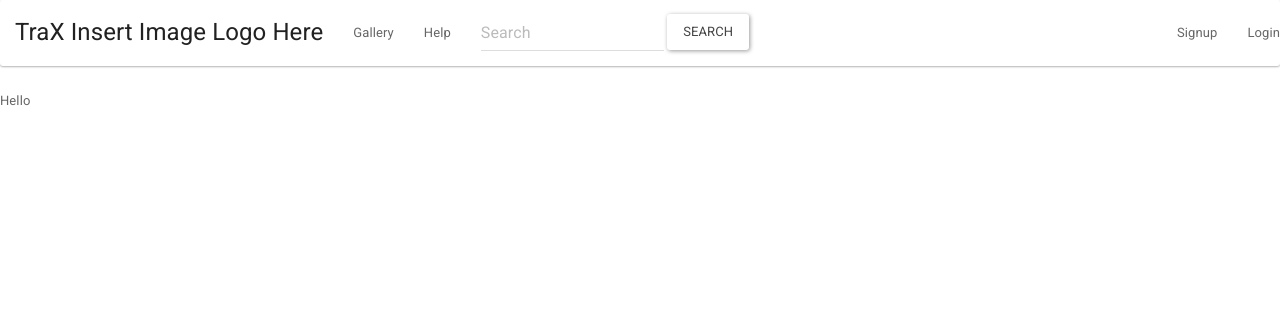
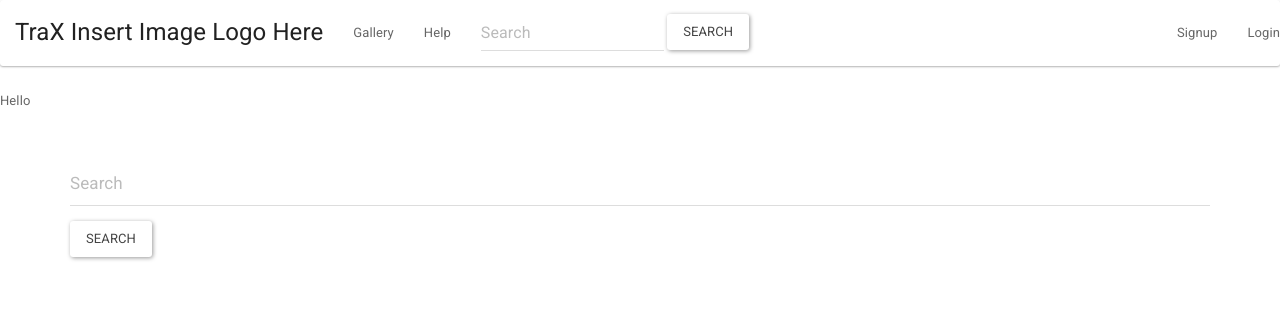
Before and after one commit to joel99/DoYourCodeWork, a Flask app: page / in a window 1280 px wide. Shown: the top 326 px of the page. Run offline with Flask 2, Linux system fonts and the light colour scheme; some libraries are stand-ins or nearby versions.

Commit message:
Fix merge issues

```diff
--- a/project/app.py
+++ b/project/app.py
@@ -107,6 +107,7 @@ def mapSave():
     print json.loads(mapData)
     return True
 
+
 # Login Routes ======================================
 
 @app.route("/login/", methods=["POST"])
--- a/project/static/css/custom.css
+++ b/project/static/css/custom.css
@@ -32,7 +32,7 @@ body{
 }
 
 .navbar{
-	background: none;
+	background: white;
 	border: none;
 }
 
--- a/project/templates/base.html
+++ b/project/templates/base.html
@@ -38,7 +38,7 @@
             <a href="#" class="dropdown-toggle" data-toggle="dropdown" role="button" aria-haspopup="true" aria-expanded="false">Create<span class="caret"></span></a>
             <ul class="dropdown-menu">
               <li>
-		<form action="/create/" method="POST" class="navbar-form navbar-left" role="search">
+		<form action="/create/" autocomplete="off" method="POST" class="navbar-form navbar-left" role="search">
 		  <div class="form-group">
 		    <input name="mapName" type="text" class="form-control" placeholder="Name" required>
 		  </div>
--- a/project/templates/home.html
+++ b/project/templates/home.html
@@ -1 +1,21 @@
 {% extends "base.html" %}
+
+{% block content %}
+
+<div class="jumbotron">
+  <div class="container">
+  <form action="/gallery/search" role="search">
+    <div class="form-group">
+      <input name="searchQ" type="text" class="form-control input-lg" placeholder="Search" required>
+    </div>
+    <button type="submit" class="btn btn-default">Search</button>
+  </form>
+  </div>
+</div>
+
+
+
+
+
+
+{% endblock %}
--- a/project/utils/mapUtil.py
+++ b/project/utils/mapUtil.py
@@ -159,6 +159,7 @@ def userFind( uID ):
         ret.append(meta)
     return ret
 
+
 #helper functions
 
 def counter_cM():
```
